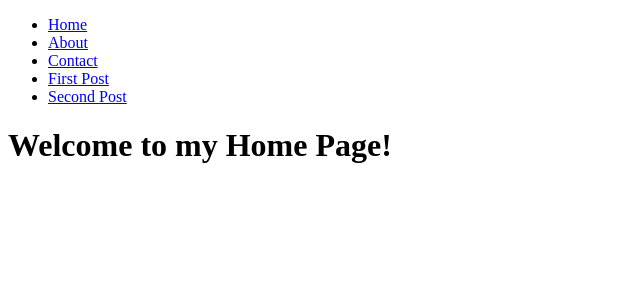
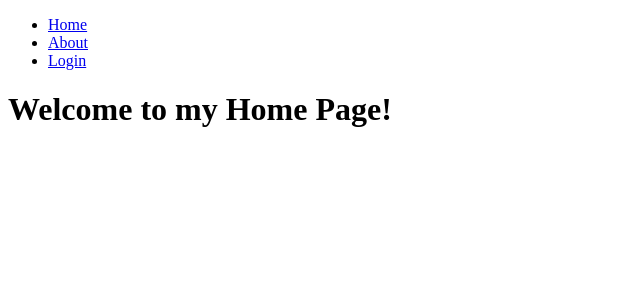
Before and after one commit to springlordpants/next-js-practice-app, a Next.js app: page / in a window 1280 px wide. Shown: the top 300 px of the page, without its empty margins (0-640 px from the left). Built offline with nearby package versions, Linux system fonts and the light colour scheme.

Commit message:
Create Login page

```diff
--- a/components/header.js
+++ b/components/header.js
@@ -14,18 +14,8 @@ export default () => (
                 </Link>
             </li>
             <li>
-                <Link href="/contact">
-                    <a>Contact</a>
-                </Link>
-            </li>
-            <li>
-                <Link as="/post/1" href="/post/[id]">
-                    <a>First Post</a>
-                </Link>
-            </li>
-            <li>
-                <Link as="/post/2" href="/post/[id]">
-                    <a>Second Post</a>
+                <Link href="/login">
+                    <a>Login</a>
                 </Link>
             </li>
         </ul>
```
Also changed, not shown: pages/login.js (added, +21 -0 lines).
